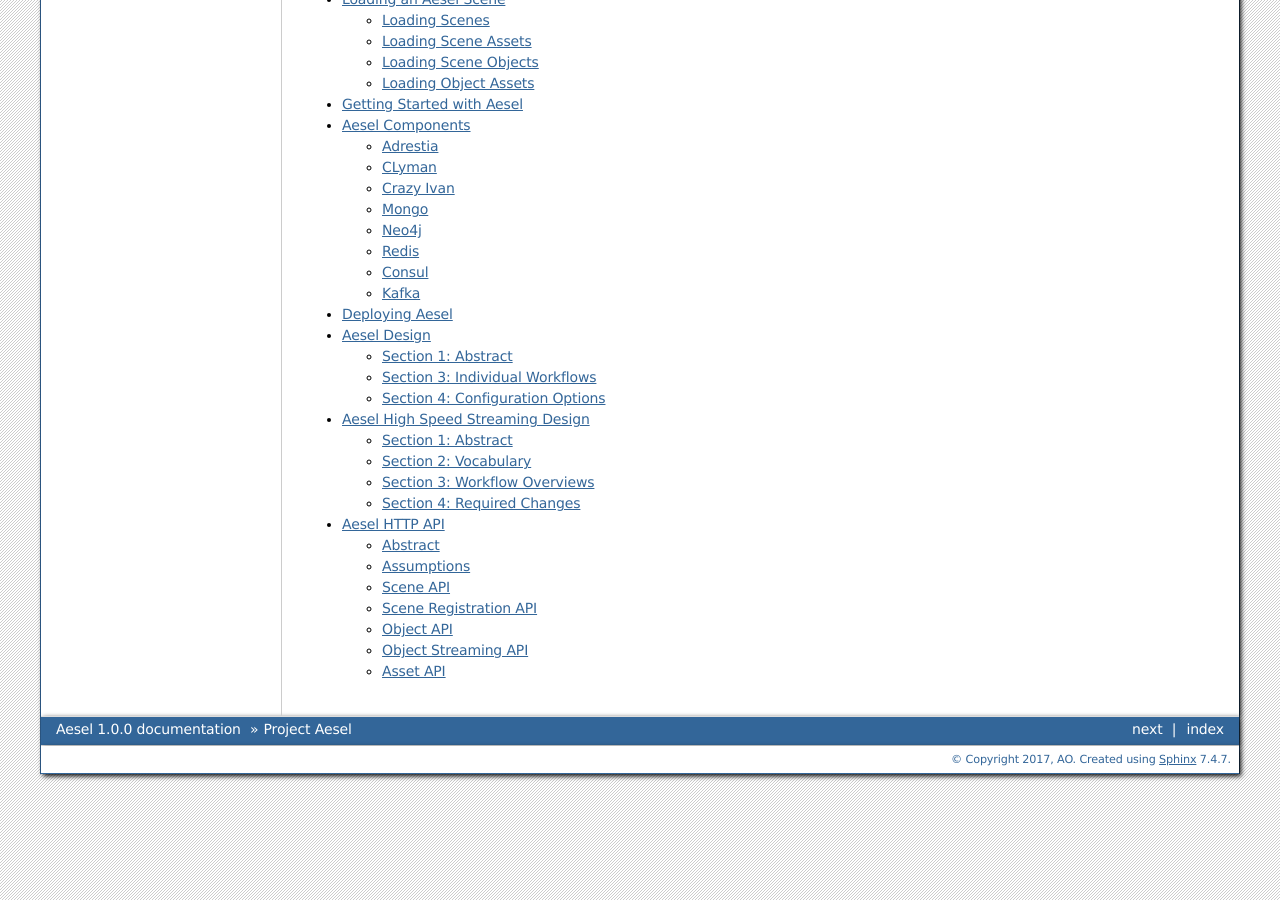
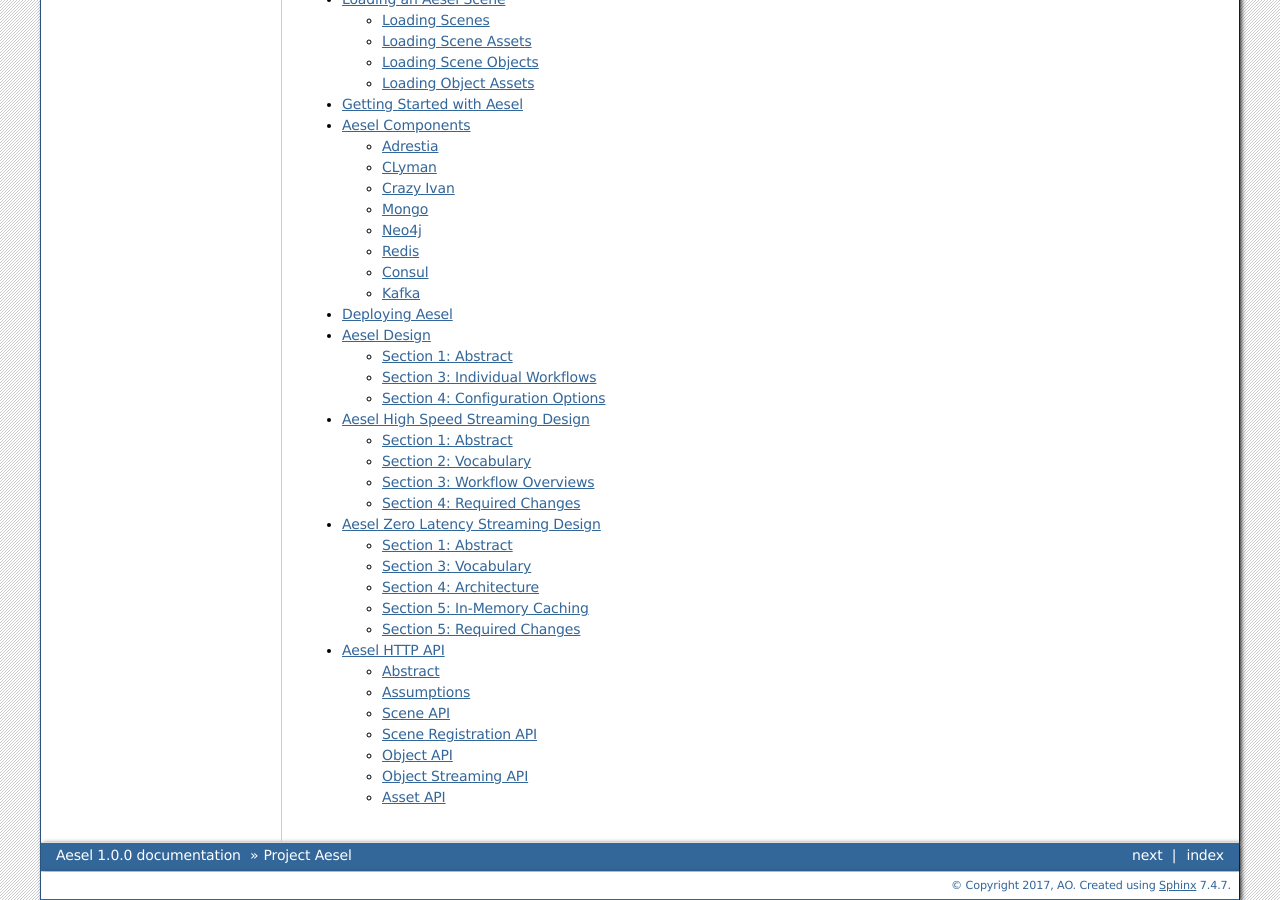
Before and after one commit to AO-StreetArt/Aesel, a Sphinx documentation site: the page built from docs/index.rst, in a window 1280 px wide and 900 px high, scrolled down 651 px. Built offline with Sphinx 7.4.7, drawn with Linux system fonts in a browser that asks for light colours; some of the changed lines change nothing that is shown.

Commit message:
Add Zero Latency Design rough draft

```diff
--- a/docs/index.rst
+++ b/docs/index.rst
@@ -13,4 +13,5 @@
    pages/deployment.rst
    pages/functional_design.rst
    pages/udp_streaming.rst
+   pages/zero_latency.rst
    pages/DVS_API.rst
--- /dev/null
+++ b/docs/pages/zero_latency.rst
@@ -0,0 +1,67 @@
+Aesel Zero Latency Streaming Design
+=================================
+
+Section 1: Abstract
+-------------------
+
+This document outlines the design for Phase 3 of the Distributed
+Visualization Server.  The primary focus of this effort is to reduce network
+latency within high-availability deployments of Aesel.
+
+One of the primary benefits that Aesel provides is as a back-end server
+that can be deployed across cloud networks, with enough speed to power
+a traditional multi-player video game.  A single-server deployment should be
+capable of meeting the performance requirements, but not scalability.  However,
+due to the expected network latencies present within the network of a cloud
+provider, we are not able to guarantee that such a deployment will meet
+the performance requirements.  We need to support a cloud-native, zero-latency
+solution.
+
+Section 2: Components
+~~~~~~~~~~
+
+.. include:: components_insert.rst
+
+Section 3: Vocabulary
+---------------------
+
+.. include:: vocab.rst
+
+Section 4: Architecture
+-----------------------
+
+Zero-latency means that there can be submillisecond network latency incurred
+from receipt of an Object Update (as detailed in the Aesel High Speed Streaming
+Design), to output of the Change Stream to other registered devices.
+
+To accomplish this, CLyman and CrazyIvan can be packaged into a single component,
+communicating over Inter-Process Communication through a ZeroMQ Pub-Sub model.
+This replaces Kafka in the deployment model with the ZMQ Pub-Sub communication,
+and each pair is given only the information for it's partner to communicate with.
+
+Upon registration to a Scene, a Device is provided with a UDP endpoint it can
+use to send in updates directly.  It sends it's messages directly to the CLyman
+UDP endpoint, which forwards the message over IPC to CrazyIvan.  CrazyIvan then
+initiates UDP messages out.
+
+This does mean, however, that if either of the services fail, then the pair are
+both invalid.  We'll have to aggressively health check them to detect when failures
+occur, because clients will just keep sending messages and won't receive any
+sort of response.
+
+Section 5: In-Memory Caching
+----------------------------
+Currently, Redis is used as an atomic cache for preserving object locks and atomic
+transactions.  If CLyman and CrazyIvan are deployed as a pair, each serving up
+updates for one or more independent scenes, then updates sent into the server
+can use in-memory caching to prevent network calls to Redis.
+
+
+Section 5: Required Changes
+---------------------------
+
+* Add UDP Endpoint to CLyman
+* Add configurable option for ZMQ Pub-Sub model or Kafka model of deployment
+* Add IPC Support to ZeroMQ Driver in AOSSL
+* Add configurable logic in Adrestia to pass UDP endpoints to devices
+* Add Scene-Device Caching logic in CrazyIvan so no DB calls need to be made
```
